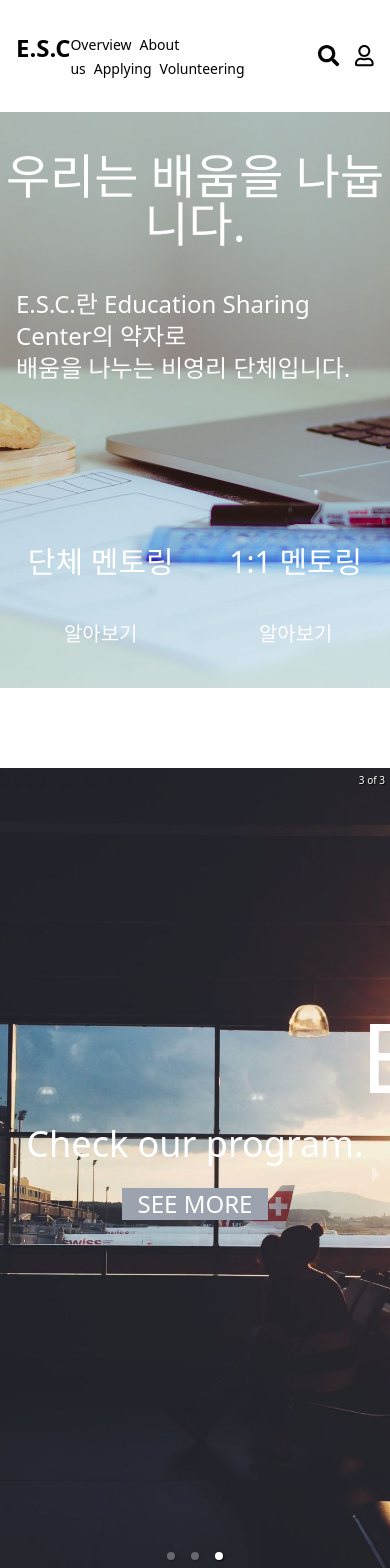
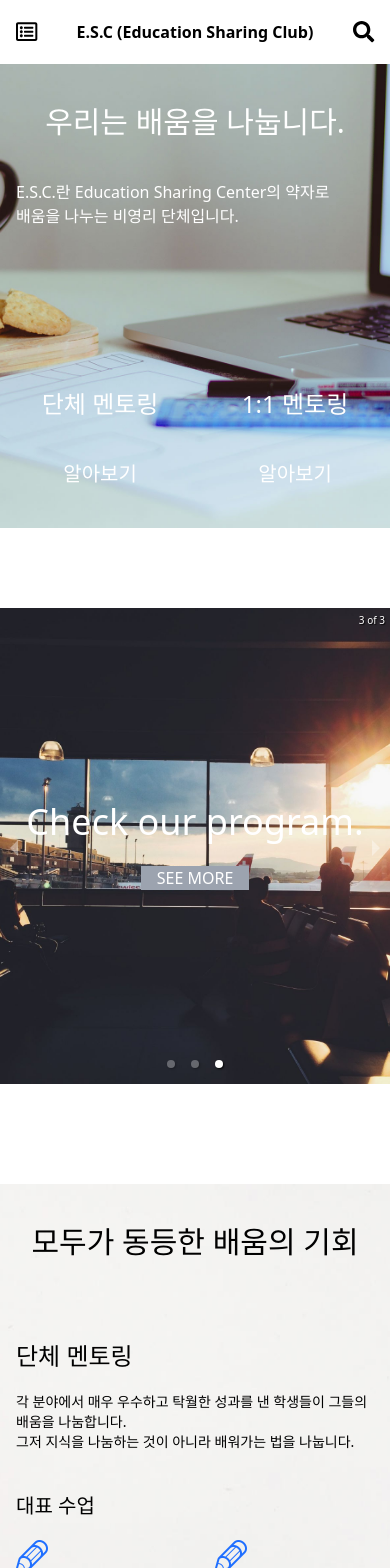
Before and after one commit to uuuuuup/esc-client, a React (Create React App) app: page /Overview in a window 390 px wide. Shown: the top 1568 px of the page. Built offline with nearby package versions, Linux system fonts and the light colour scheme; the HTML template or start-up script is replaced by a standard one.

Commit message:
updated for mobile layout

```diff
--- a/src/App.tsx
+++ b/src/App.tsx
@@ -15,6 +15,7 @@ function App() {
   return (
     <Router>
       <Header></Header>
+      <div className="mt-16 sm:mt-24">
         <Switch>
           <Route path="/Overview">
             <Overview />
@@ -30,6 +31,7 @@ function App() {
           </Route>
           <Redirect to="/Overview" />
         </Switch>
+      </div>
       <Footer></Footer>
     </Router>
   );
--- a/src/components/Footer.tsx
+++ b/src/components/Footer.tsx
@@ -4,12 +4,12 @@ export const Footer = () => {
       className="w-full m-auto px-4 py-11 flex flex-col justify-center items-center"
       style={{ backgroundColor: "#353535" }}
     >
-      <div className="text-white mb-4">Education Sharing Club</div>
-      <div className="text-white">Contact</div>
+      <div className="text-white">Education Sharing Club</div>
+      <div className="text-white mt-4">Contact</div>
       <button className="text-white">escmentoredu@gmail.com</button>
       <div className="mt-4">
-        <button className="text-white mr-4">이용약관</button>
-        <button className="text-white">개인정보처리방침</button>
+        <button className="text-white">이용약관</button>
+        <button className="text-white ml-4">개인정보처리방침</button>
       </div>
     </div>
   );
--- a/src/components/Header.tsx
+++ b/src/components/Header.tsx
@@ -1,4 +1,5 @@
 import { FontAwesomeIcon } from "@fortawesome/react-fontawesome";
+import { faListAlt } from "@fortawesome/free-regular-svg-icons";
 import { faUser } from "@fortawesome/free-regular-svg-icons";
 import { faSearch } from "@fortawesome/free-solid-svg-icons";
 import { Link } from "react-router-dom";
@@ -29,27 +30,38 @@ const menus: IMenuItem[] = [
 
 export const Header = () => {
   return (
-    <div className="w-full max-w-7xl m-auto px-4 py-8 flex flex-row justify-between">
-      <div className="font-bold text-2xl">
+    <div className="fixed h-16 sm:h-24 top-0 w-full bg-white z-10 flex items-center">
+      <div className="w-full max-w-7xl m-auto px-4 flex flex-row justify-between items-center">
+        <div className="hidden sm:block font-bold text-2xl">
           <Link to="/Overview">E.S.C </Link>
         </div>
-      <div className="">
+        <button className="block sm:hidden">
+          <FontAwesomeIcon icon={faListAlt} size="lg" />
+        </button>
+        <div className="flex-grow block sm:hidden font-bold text-base text-center">
+          E.S.C (Education Sharing Club)
+        </div>
+        <div className="hidden sm:block mx-4">
           {menus.map((menu) => {
             return (
-            <Link className="text-sm md:text-base pr-2 md:pr-8" to={menu.link}>
+              <Link
+                className="text-sm md:text-base pr-2 md:pr-8"
+                to={menu.link}
+              >
                 {menu.name}
               </Link>
             );
           })}
         </div>
         <div className="flex flex-row">
-        <button className="pr-4">
+          <button>
             <FontAwesomeIcon icon={faSearch} size="lg" />
           </button>
-        <button>
+          <button className="pl-4 hidden sm:block">
             <FontAwesomeIcon icon={faUser} size="lg" />
           </button>
         </div>
       </div>
+    </div>
   );
 };
--- a/src/pages/Overview/Content1.tsx
+++ b/src/pages/Overview/Content1.tsx
@@ -10,21 +10,21 @@ export const Content1 = () => {
       }}
     >
       <div className="w-full max-w-7xl m-auto py-10 text-white">
-        <div className="text-5xl md:text-7xl text-center">
+        <div className="text-3xl sm:text-6xl text-center">
           우리는 배움을 나눕니다.
         </div>
-        <div className="text-2xl md:text-4xl mt-10 ml-4 lg:ml-10 mb-40">
+        <div className="text-base sm:text-4xl mt-10 ml-4 lg:ml-10">
           <div>E.S.C.란 Education Sharing Center의 약자로</div>
           <div>배움을 나누는 비영리 단체입니다.</div>
         </div>
-        <div className="flex flex-row justify-around">
+        <div className="mt-40 flex flex-row justify-around">
           <div className="flex flex-col justify-center">
-            <div className="text-3xl md:text-6xl mb-10">단체 멘토링</div>
-            <button className="text-xl md:text-2xl">알아보기</button>
+            <div className="text-2xl sm:text-6xl">단체 멘토링</div>
+            <button className="mt-10 text-xl sm:text-2xl">알아보기</button>
           </div>
           <div className="flex flex-col justify-center">
-            <div className="text-3xl md:text-6xl mb-10">1:1 멘토링</div>
-            <button className="text-xl md:text-2xl">알아보기</button>
+            <div className="text-2xl sm:text-6xl">1:1 멘토링</div>
+            <button className="mt-10 text-xl sm:text-2xl">알아보기</button>
           </div>
         </div>
       </div>
--- a/src/pages/Overview/Content2.tsx
+++ b/src/pages/Overview/Content2.tsx
@@ -17,14 +17,14 @@ export const Content2 = () => {
             backgroundSize: "cover",
           }}
         >
-          <div className="mt-60"></div>
-          <div className="text-8xl">Education</div>
-          <div className="text-8xl">Sharing</div>
-          <div className="text-8xl">Club</div>
-          <button className="px-4 bg-gray-400 text-4xl">
+          <div className="mt-32 sm:mt-60"></div>
+          <div className="text-6xl sm:text-8xl">Education</div>
+          <div className="text-6xl sm:text-8xl">Sharing</div>
+          <div className="text-6xl sm:text-8xl">Club</div>
+          <button className="mt-4 px-4 bg-gray-400 text-base sm:text-2xl">
             View our history
           </button>
-          <div className="mt-60"></div>
+          <div className="mt-32 sm:mt-60"></div>
         </div>
         <div
           className="w-full h-full flex flex-col justify-center items-center text-white"
@@ -34,14 +34,16 @@ export const Content2 = () => {
             backgroundSize: "cover",
           }}
         >
-          <div className="mb-6 text-4xl">멘토를 찾습니다!</div>
-          <div className="text-2xl md:text-4xl">
+          <div className="text-xl sm:text-4xl">멘토를 찾습니다!</div>
+          <div className="mt-6 text-xl sm:text-4xl">
             자신의 배움을 나눔해 주실 분을 모집합니다.
           </div>
-          <div className="mb-6 text-2xl md:text-4xl">
+          <div className="text-xl sm:text-4xl">
             함께 성장하는 기회를 나눔해 주세요.
           </div>
-          <button className="px-4 bg-gray-400 text-2xl">신청하기</button>
+          <button className="mt-6 px-4 bg-gray-400 text-base sm:text-2xl">
+            신청하기
+          </button>
         </div>
         <div
           className="w-full h-full flex flex-col justify-center items-center text-white"
@@ -51,8 +53,10 @@ export const Content2 = () => {
             backgroundSize: "cover",
           }}
         >
-          <div className="mb-6 text-4xl">Check our program.</div>
-          <button className="px-4 bg-gray-400 text-2xl">SEE MORE</button>
+          <div className="text-4xl">Check our program.</div>
+          <button className="mt-6 px-4 bg-gray-400 text-base sm:text-2xl">
+            SEE MORE
+          </button>
         </div>
       </Carousel>
     </div>
--- a/src/pages/Overview/Content3.tsx
+++ b/src/pages/Overview/Content3.tsx
@@ -12,23 +12,23 @@ export const Content3 = () => {
       }}
     >
       <div className="w-full max-w-7xl m-auto px-4">
-        <div className="pt-10 mb-20 text-4xl md:text-5xl text-center">
+        <div className="pt-10 text-3xl sm:text-5xl text-center">
           모두가 동등한 배움의 기회
         </div>
-        <div className="mb-5 text-3xl md:text-4xl">단체 멘토링</div>
-        <div className="mb-10 text-sm md:text-base">
+        <div className="mt-20 text-2xl sm:text-4xl">단체 멘토링</div>
+        <div className="mt-5 text-sm sm:text-base">
           각 분야에서 매우 우수하고 탁월한 성과를 낸 학생들이 그들의 배움을
           나눔합니다. <br />
           그저 지식을 나눔하는 것이 아니라 배워가는 법을 나눕니다.
         </div>
-        <div className="mb-5 text-xl md:text-2xl"> 대표 수업</div>
-        <div className="grid grid-cols-1 lg:grid-cols-2">
+        <div className="mt-10 text-xl sm:text-2xl"> 대표 수업</div>
+        <div className="mt-5 grid grid-cols-1 lg:grid-cols-2">
           <div className="grid grid-cols-2 gap-10">
             <div>
               <img src={pen} width={32} height={32} alt="" />
               <div>Physics (물리학)</div>
               <br />
-              <div className="text-sm md:text-base">
+              <div className="text-sm sm:text-base">
                 일반물리학을 비롯한 대학물리의 기본 개념과 원리, 문제풀이의
                 응용, 각종 시험과 대회 준비에 필요한 팁을 나눔합니다.
               </div>
@@ -37,7 +37,7 @@ export const Content3 = () => {
               <img src={pen} width={32} height={32} alt="" />
               <div>Programming (프로그래밍)</div>
               <br />
-              <div className="text-sm md:text-base">
+              <div className="text-sm sm:text-base">
                 프로그래밍 언어 자바(Java)의 문법, 컴퓨터 공학의 기본 이론, 실전
                 프로그래밍을 위한 응용법, 문제 풀이 등을 나눔합니다.
               </div>
@@ -46,7 +46,7 @@ export const Content3 = () => {
               <img src={pen} width={32} height={32} alt="" />
               <div>Economics (경제학)</div>
               <br />
-              <div className="text-sm md:text-base">
+              <div className="text-sm sm:text-base">
                 미시 경제와 거시 경제의 이론, 문제 풀이를 위한 응용, writing
                 competition 준비를 위한 팁을 나눔합니다.
               </div>
@@ -55,7 +55,7 @@ export const Content3 = () => {
               <img src={pen} width={32} height={32} alt="" />
               <div>MUN(모의 유엔)</div>
               <br />
-              <div className="text-sm md:text-base">
+              <div className="text-sm sm:text-base">
                 모의 유엔의 다양한 규칙들, 진행을 위한 준비, 대회 수상을 위한
                 팁, 우수한 팀과 함께 대회에 참여할 수 있는 기회를 나눔합니다.
               </div>
--- a/src/pages/Overview/Content4.tsx
+++ b/src/pages/Overview/Content4.tsx
@@ -18,10 +18,8 @@ export const Content4 = () => {
         <button className="block mx-auto my-10 text-2xl">
           1:1 멘토링 신청하기
         </button>
-        <div className="mt-5 mb-5 text-3xl">
-          멘토로서 당신의 배움을 나눠주세요!
-        </div>
-        <div>
+        <div className="mt-5 text-3xl">멘토로서 당신의 배움을 나눠주세요!</div>
+        <div className="mt-5">
           멘토로 활동하며 당신의 배움을 나눠주세요!
           <br /> 멘토로 활동하는 동안 당신의 배움을 맘껏 나눌 수 있도록 적극적인
           지원을 통해 도와드립니다.
--- a/src/pages/Overview/Content6.tsx
+++ b/src/pages/Overview/Content6.tsx
@@ -3,17 +3,17 @@ import pen from "../../resources/icons/Pen.png";
 export const Content6 = () => {
   return (
     <div className="w-full max-w-7xl m-auto my-40 flex flex-col items-center px-4">
-      <div className="mb-10 text-4xl">Advantage</div>
-      <div className="grid grid-cols-1 sm:grid-cols-3 gap-10">
+      <div className="text-4xl">Advantage</div>
+      <div className="mt-10 grid grid-cols-1 sm:grid-cols-3 gap-10">
         <div>
           <img
-            className="block mx-auto mb-10"
+            className="block mx-auto"
             src={pen}
             width={64}
             height={64}
             alt=""
           />
-          <div className="font-bold text-xl">학생의 입장</div>
+          <div className="mt-10 font-bold text-xl">학생의 입장</div>
           <div>
             누구보다 학생의 입장에서 학생을 파악하여 문제점을 이해하고 현실적인
             문제 해결책을 제공합니다.
@@ -21,13 +21,13 @@ export const Content6 = () => {
         </div>
         <div>
           <img
-            className="block mx-auto mb-10"
+            className="block mx-auto"
             src={pen}
             width={64}
             height={64}
             alt=""
           />
-          <div className="font-bold text-xl">무상의 프로그램</div>
+          <div className="mt-10 font-bold text-xl">무상의 프로그램</div>
           <div>
             모든 멘토링 프로그램과 진단은 무상으로 진행되어 모두에게 배움과
             나눔의 기회를 제공합니다.
@@ -35,13 +35,13 @@ export const Content6 = () => {
         </div>
         <div>
           <img
-            className="block mx-auto mb-10"
+            className="block mx-auto"
             src={pen}
             width={64}
             height={64}
             alt=""
           />
-          <div className="font-bold text-xl">활발한 커뮤니케이션</div>
+          <div className="mt-10 font-bold text-xl">활발한 커뮤니케이션</div>
           <div>
             세계 곳곳의 멘토와 멘티들간의 활발하고 빠른 커뮤니케이션을 통해
             배움을 나눔합니다.
```
Lines whose indentation alone changed are shown as unchanged.
